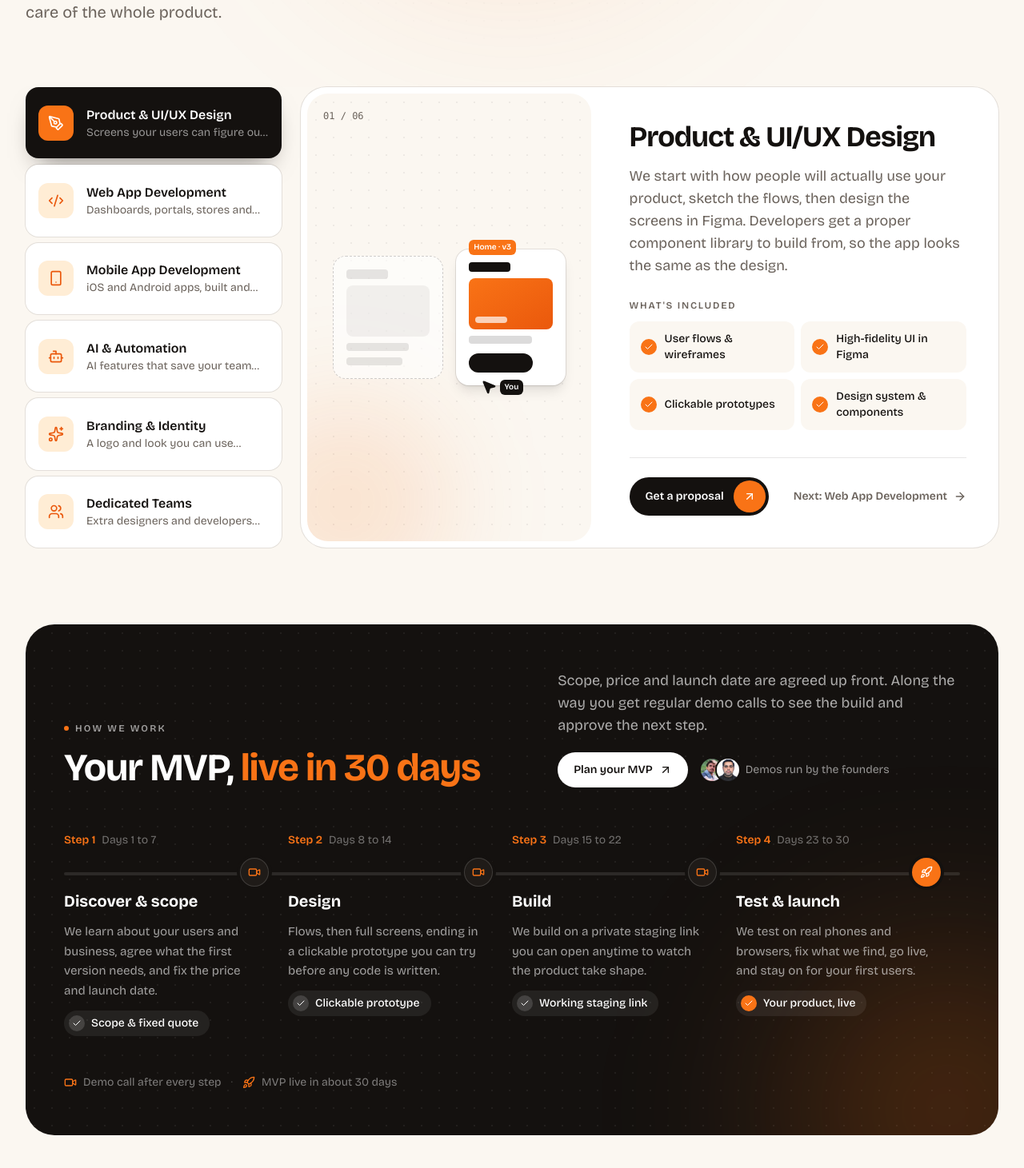
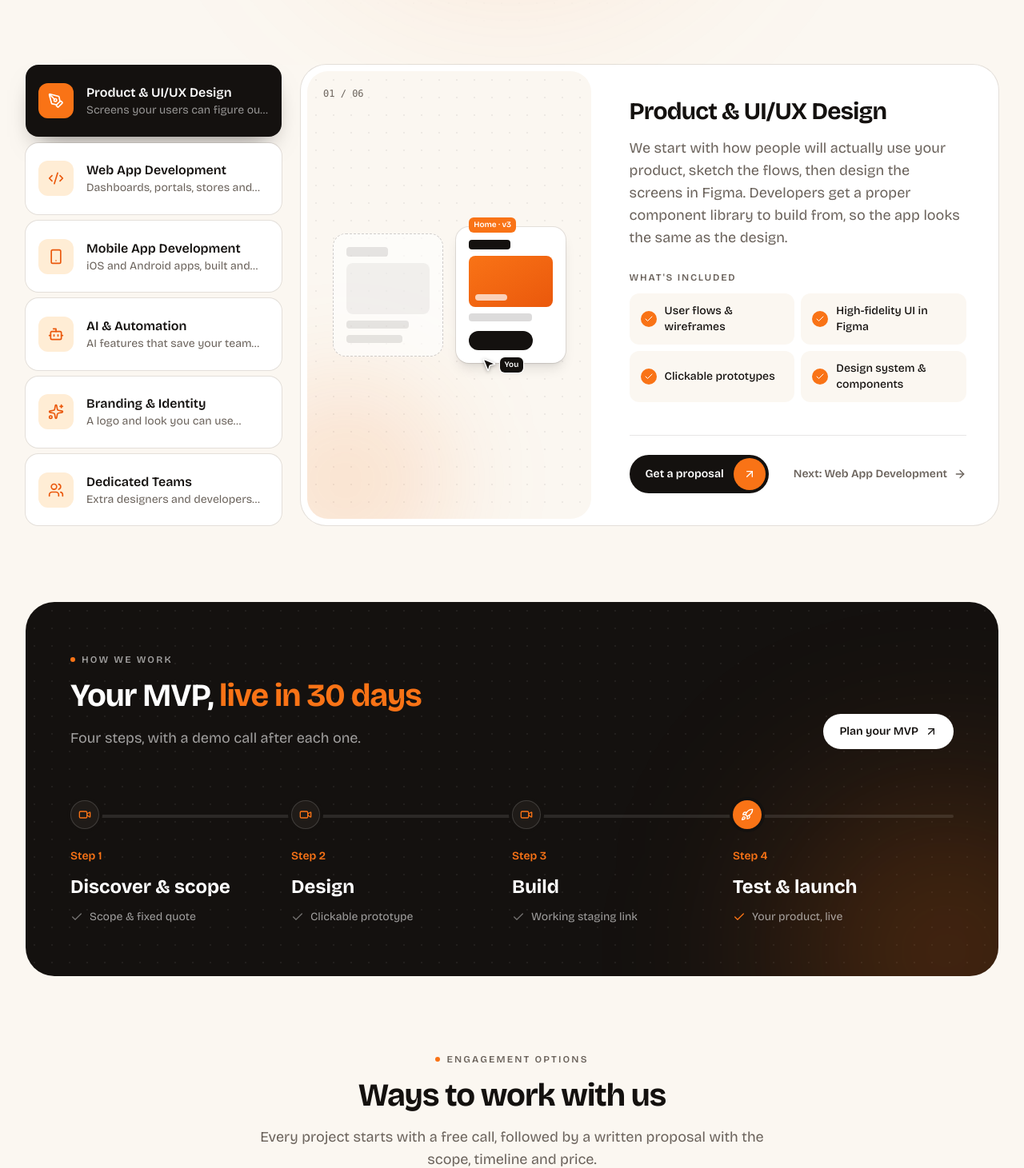
Before and after one commit to visualsX/visualsx, a Next.js app: page /services in a window 1280 px wide. Shown: the part 391-1852 px from the top of the page at 80% size. Built offline with nearby package versions, Linux system fonts and the light colour scheme.

Commit message:
refactor: update typography styles across various components for consistency

```diff
--- a/app/about/page.js
+++ b/app/about/page.js
@@ -28,7 +28,7 @@ function Step({ label, title, last = false, children }) {
         {label}
       </span>
       <div className="flex min-w-0 flex-col gap-4 pt-1.5 sm:pt-2.5">
-        <h3 className="text-2xl font-bold tracking-tight sm:text-3xl">{title}</h3>
+        <h3 className="text-xl font-bold tracking-tight sm:text-2xl">{title}</h3>
         {children}
       </div>
     </li>
@@ -53,7 +53,7 @@ export default function AboutPage() {
           {/* Statement, pinned while the timeline scrolls */}
           <div className="flex flex-col gap-6 lg:sticky lg:top-28 lg:self-start">
             <Eyebrow>Why we started</Eyebrow>
-            <p className="text-3xl leading-[1.12] font-bold tracking-tight text-balance sm:text-4xl">{story.statement}</p>
+            <p className="text-2xl leading-[1.15] font-bold tracking-tight text-balance sm:text-3xl">{story.statement}</p>
           </div>
 
           <ol className="relative">
@@ -63,7 +63,7 @@ export default function AboutPage() {
             </div>
 
             <Step label="01" title="The problem">
-              <p className="text-lg text-muted">{story.body[0]}</p>
+              <p className="text-base text-muted sm:text-lg">{story.body[0]}</p>
             </Step>
 
             <Step label="02" title="What founders told us">
@@ -81,7 +81,7 @@ export default function AboutPage() {
             </Step>
 
             <Step label="03" title="What we built">
-              <p className="text-lg text-muted">{story.body[1]}</p>
+              <p className="text-base text-muted sm:text-lg">{story.body[1]}</p>
               <ul className="grid gap-2 sm:grid-cols-2">
                 {story.pairs.map((pair) => (
                   <li key={pair.after} className="flex items-center gap-3 rounded-2xl bg-ink px-4 py-3.5 text-sm font-medium text-white">
@@ -114,11 +114,11 @@ export default function AboutPage() {
             <Step label="05" title="Today" last>
               <div className="flex flex-wrap items-center gap-x-8 gap-y-4">
                 <p>
-                  <span className="block text-5xl font-bold tracking-tight">{projects.length}</span>
+                  <span className="block text-4xl font-bold tracking-tight">{projects.length}</span>
                   <span className="text-muted">products shipped</span>
                 </p>
                 <p>
-                  <span className="block text-5xl font-bold tracking-tight">3</span>
+                  <span className="block text-4xl font-bold tracking-tight">3</span>
                   <span className="text-muted">client countries</span>
                 </p>
                 <Button href="/work" variant="outline" arrow className="sm:ml-auto">
--- a/app/contact/page.js
+++ b/app/contact/page.js
@@ -64,9 +64,13 @@ export default function ContactPage() {
               <h2 className="font-semibold">What happens next</h2>
               <ol className="mt-6 flex flex-col gap-6">
                 {nextSteps.map((step, i) => (
-                  <li key={step.title} className="flex gap-4">
-                    <span className="flex size-8 shrink-0 items-center justify-center rounded-full bg-primary text-sm font-bold text-ink">
-                      {i + 1}
+                  <li key={step.title} className="relative flex gap-4">
+                    {/* Thin connector to the next step */}
+                    {i < nextSteps.length - 1 && (
+                      <span aria-hidden className="absolute top-9 -bottom-5 left-4 w-px -translate-x-1/2 bg-line" />
+                    )}
+                    <span className="relative flex size-8 shrink-0 items-center justify-center rounded-full bg-primary-soft font-mono text-xs font-semibold text-primary-strong ring-1 ring-primary/20">
+                      {String(i + 1).padStart(2, "0")}
                     </span>
                     <span>
                       <span className="block font-semibold">{step.title}</span>
--- a/app/not-found.js
+++ b/app/not-found.js
@@ -9,7 +9,7 @@ export default function NotFound() {
     <section className="container-x flex min-h-[70vh] flex-col items-center justify-center gap-6 py-20 text-center">
       <p className="text-[9rem] leading-none font-bold tracking-tighter text-primary sm:text-[12rem]">404</p>
       <h1 className="text-3xl font-bold tracking-tight sm:text-4xl">Page not found</h1>
-      <p className="max-w-md text-lg text-muted">The page you&apos;re looking for has moved or never existed.</p>
+      <p className="max-w-md text-base text-muted sm:text-lg">The page you&apos;re looking for has moved or never existed.</p>
       <div className="mt-2 flex flex-col gap-3 sm:flex-row">
         <Button href="/" variant="dark">
           Back to home
--- a/components/sections/CTA.jsx
+++ b/components/sections/CTA.jsx
@@ -38,8 +38,8 @@ export default function CTA({
               <p className="text-sm font-semibold text-muted">You&apos;ll talk to a founder</p>
             </div>
 
-            <h2 className="text-4xl leading-[1.02] font-bold tracking-tight text-balance sm:text-6xl">{title}</h2>
-            <p className="max-w-xl text-lg text-muted">{description}</p>
+            <h2 className="text-3xl leading-[1.05] font-bold tracking-tight text-balance sm:text-5xl">{title}</h2>
+            <p className="max-w-xl text-base text-muted sm:text-lg">{description}</p>
 
             <ul className="flex flex-wrap gap-2">
               {talkingPoints.map((item) => (
--- a/components/sections/Hero.jsx
+++ b/components/sections/Hero.jsx
@@ -35,7 +35,7 @@ export default function Hero() {
             </span>
           </Link>
 
-          <h1 className="text-[clamp(2.4rem,11vw,5.75rem)] leading-[0.95] font-bold tracking-[-0.04em] lg:text-[clamp(3.5rem,5.6vw,5.5rem)]">
+          <h1 className="text-[clamp(2.25rem,10vw,4rem)] leading-[0.98] font-bold tracking-[-0.035em] lg:text-[clamp(3rem,4.6vw,4.25rem)]">
             {lines.map((line, i) => (
               <span key={line.text} className="-mb-[0.1em] block overflow-clip pb-[0.1em] whitespace-nowrap">
                 <span className="animate-rise block" style={{ animationDelay: `${120 + i * 110}ms` }}>
@@ -72,7 +72,7 @@ export default function Hero() {
             ))}
           </h1>
 
-          <p className="animate-fade-up max-w-lg text-lg text-pretty text-muted sm:text-xl" style={{ animationDelay: "450ms" }}>
+          <p className="animate-fade-up max-w-lg text-base text-pretty text-muted sm:text-lg" style={{ animationDelay: "450ms" }}>
             {site.description}
           </p>
 
@@ -226,7 +226,7 @@ function BuildScene() {
           </span>
           <span className="flex flex-col leading-tight">
             <span className="text-xs font-semibold">Demo call</span>
-            <span className="text-[10px] text-muted">Friday · 30 min</span>
+            <span className="text-[10px] text-muted">30 min · Video call</span>
           </span>
           <span className="ml-1 flex -space-x-2">
             {founders.map((f) => (
--- a/components/sections/PageHero.jsx
+++ b/components/sections/PageHero.jsx
@@ -7,8 +7,8 @@ export default function PageHero({ eyebrow, title, description, children }) {
       <div aria-hidden className="pointer-events-none absolute -top-48 left-1/2 size-[480px] -translate-x-1/2 rounded-full bg-primary/15 blur-[120px]" />
       <div className="container-x relative flex flex-col items-start gap-6 pt-12 pb-16 sm:pt-20 sm:pb-20">
         <Eyebrow>{eyebrow}</Eyebrow>
-        <h1 className="max-w-4xl text-5xl leading-[1] font-bold tracking-tight text-balance sm:text-6xl lg:text-7xl">{title}</h1>
-        {description && <p className="max-w-2xl text-lg text-pretty text-muted sm:text-xl">{description}</p>}
+        <h1 className="max-w-4xl text-4xl leading-[1.04] font-bold tracking-tight text-balance sm:text-5xl lg:text-[3.5rem]">{title}</h1>
+        {description && <p className="max-w-2xl text-base text-pretty text-muted sm:text-lg">{description}</p>}
         {children}
       </div>
     </section>
--- a/components/sections/Process.jsx
+++ b/components/sections/Process.jsx
@@ -1,57 +1,33 @@
-import Image from "next/image";
 import { Check, Rocket, Video } from "lucide-react";
 import Button from "@/components/ui/Button";
 import { Eyebrow } from "@/components/ui/SectionHeading";
-import { founders, process, site } from "@/lib/site";
+import { process, site } from "@/lib/site";
 import { cn } from "@/lib/utils";
 
 export default function Process() {
   return (
     <section id="process" className="container-x">
-      <div className="relative overflow-clip rounded-[36px] bg-ink px-5 py-12 text-white sm:px-10 sm:py-14 lg:px-12">
+      <div className="relative overflow-clip rounded-[36px] bg-ink px-5 py-12 text-white sm:px-10 sm:py-16 lg:px-14">
         <div aria-hidden className="bg-dots pointer-events-none absolute inset-0 text-white/[0.06]" />
         <div aria-hidden className="pointer-events-none absolute -right-32 -bottom-40 size-96 rounded-full bg-primary/25 blur-[120px]" />
 
         <div className="relative">
-          {/* Header: title left, intro + action right */}
-          <div className="grid gap-6 lg:grid-cols-[1.1fr_1fr] lg:items-end lg:gap-16">
+          <div className="flex flex-col items-start justify-between gap-6 md:flex-row md:items-end">
             <div className="flex flex-col gap-4">
               <Eyebrow tone="dark">How we work</Eyebrow>
-              <h2 className="text-4xl leading-[1.05] font-bold tracking-tight text-balance sm:text-5xl">
+              <h2 className="text-3xl leading-[1.08] font-bold tracking-tight text-balance sm:text-[2.5rem]">
                 Your MVP, <span className="text-primary">live in 30 days</span>
               </h2>
+              <p className="text-base text-white/60 sm:text-lg">Four steps, with a demo call after each one.</p>
             </div>
-            <div className="flex flex-col items-start gap-5">
-              <p className="text-lg text-white/65">
-                Scope, price and launch date are agreed up front. Along the way you get regular demo calls to see the build and
-                approve the next step.
-              </p>
-              <div className="flex flex-wrap items-center gap-4">
-                <Button href={site.bookingUrl} variant="light" arrow>
-                  Plan your MVP
-                </Button>
-                <span className="flex items-center gap-2 text-sm text-white/55">
-                  <span className="flex -space-x-2">
-                    {founders.map((f) => (
-                      <Image
-                        key={f.name}
-                        src={f.image}
-                        alt=""
-                        width={28}
-                        height={28}
-                        className="size-7 rounded-full object-cover ring-2 ring-ink"
-                      />
-                    ))}
-                  </span>
-                  Demos run by the founders
-                </span>
-              </div>
-            </div>
+            <Button href={site.bookingUrl} variant="light" arrow className="shrink-0">
+              Plan your MVP
+            </Button>
           </div>
 
-          <ol className="relative mt-10 grid gap-6 sm:gap-8 lg:mt-14 lg:grid-cols-4 lg:gap-0">
+          <ol className="relative mt-12 grid gap-8 lg:mt-16 lg:grid-cols-4 lg:gap-0">
             {/* Desktop rail: fills left to right as the section scrolls into view */}
-            <div aria-hidden className="absolute top-[3.125rem] right-0 left-0 hidden h-1 rounded-full bg-white/10 lg:block">
+            <div aria-hidden className="absolute top-[1.125rem] right-0 left-0 hidden h-1 rounded-full bg-white/10 lg:block">
               <div className="reveal-wipe absolute inset-0 rounded-full bg-gradient-to-r from-primary/40 via-primary to-primary" />
             </div>
             {/* Mobile rail: fills top to bottom */}
@@ -62,32 +38,24 @@ export default function Process() {
             {process.map((step, i) => {
               const last = i === process.length - 1;
               return (
-                <li key={step.week} className="relative grid grid-cols-[2.25rem_1fr] gap-x-4 lg:block lg:pr-10">
-                  {/* Week label, above the rail on desktop */}
-                  <p className="col-start-2 flex items-baseline gap-2 text-sm lg:h-8">
-                    <span className="font-semibold text-primary">{step.week}</span>
-                    <span className="text-white/40">{step.days}</span>
-                  </p>
-
-                  {/* Rail marker: a demo call closes each week, the rocket marks launch */}
+                <li key={step.week} className="relative grid grid-cols-[2.25rem_1fr] items-start gap-x-4 lg:block lg:pr-8">
+                  {/* Rail marker: a demo call after each step, the rocket marks launch */}
                   <span
                     aria-hidden
                     title={last ? "Launch" : "Demo call"}
                     className={cn(
-                      "col-start-1 row-span-2 row-start-1 flex size-9 items-center justify-center rounded-full ring-4 ring-ink lg:absolute lg:top-8 lg:right-6",
+                      "flex size-9 items-center justify-center rounded-full ring-4 ring-ink",
                       last ? "bg-primary text-white" : "border border-white/15 bg-ink-2 text-primary"
                     )}
                   >
                     {last ? <Rocket className="size-4" /> : <Video className="size-4" />}
                   </span>
 
-                  <div className="col-start-2 mt-1.5 flex flex-col gap-2.5 sm:mt-2 sm:gap-3 lg:mt-10">
-                    <h3 className="text-xl font-bold">{step.title}</h3>
-                    <p className="hidden text-sm leading-relaxed text-white/60 sm:block lg:text-[0.95rem]">{step.body}</p>
-                    <p className="flex w-fit items-center gap-2 rounded-full bg-white/[0.07] py-1.5 pr-3.5 pl-1.5 text-sm font-medium">
-                      <span className={cn("flex size-5 items-center justify-center rounded-full", last ? "bg-primary" : "bg-white/15")}>
-                        <Check aria-hidden className="size-3" />
-                      </span>
+                  <div className="flex flex-col gap-3 pt-1.5 lg:pt-6">
+                    <p className="text-sm font-semibold text-primary">{step.week}</p>
+                    <h3 className="text-xl font-bold sm:text-2xl">{step.title}</h3>
+                    <p className="flex items-center gap-2 text-sm text-white/60">
+                      <Check aria-hidden className={cn("size-4 shrink-0", last ? "text-primary" : "text-white/40")} />
                       {step.deliverable}
                     </p>
                   </div>
@@ -95,14 +63,6 @@ export default function Process() {
               );
             })}
           </ol>
-
-          <p className="mt-10 flex flex-wrap items-center gap-x-2 gap-y-1 text-sm text-white/45 lg:mt-12">
-            <Video aria-hidden className="size-4 text-primary" />
-            Demo call after every step
-            <span className="mx-1 text-white/20">·</span>
-            <Rocket aria-hidden className="size-4 text-primary" />
-            MVP live in about 30 days
-          </p>
         </div>
       </div>
     </section>
--- a/components/services/ServiceExplorer.jsx
+++ b/components/services/ServiceExplorer.jsx
@@ -122,8 +122,8 @@ export default function ServiceExplorer() {
             {/* Copy */}
             <div className="flex min-w-0 flex-col gap-7 p-6 sm:p-8 lg:p-10">
               <div className="flex flex-col gap-3">
-                <h2 className="text-3xl leading-tight font-bold tracking-tight text-balance sm:text-4xl">{service.title}</h2>
-                <p className="text-lg text-pretty text-muted">{service.description}</p>
+                <h2 className="text-2xl leading-tight font-bold tracking-tight text-balance sm:text-3xl">{service.title}</h2>
+                <p className="text-base text-pretty text-muted sm:text-lg">{service.description}</p>
               </div>
 
               <div className="flex flex-col gap-3">
--- a/components/services/ServiceVisuals.jsx
+++ b/components/services/ServiceVisuals.jsx
@@ -26,8 +26,8 @@ function DesignVisual() {
         </span>
       </div>
       <div className="absolute right-[18%] -bottom-3 flex items-center gap-1 transition-transform duration-500 group-hover:-translate-x-6 group-hover:-translate-y-4">
-        <MousePointer2 className="size-5 fill-ink text-ink" />
-        <span className="rounded-md bg-ink px-1.5 py-0.5 text-[10px] font-semibold text-white">You</span>
+        <MousePointer2 strokeWidth={1.75} className="size-5 fill-ink text-white drop-shadow-[0_1px_2px_rgb(20_17_15/0.35)]" />
+        <span className="rounded-md bg-ink px-1.5 py-0.5 text-[10px] font-semibold text-white ring-1 ring-white">You</span>
       </div>
     </div>
   );
--- a/components/ui/SectionHeading.jsx
+++ b/components/ui/SectionHeading.jsx
@@ -21,14 +21,14 @@ export default function SectionHeading({ eyebrow, title, description, align = "l
       {eyebrow && <Eyebrow tone={tone}>{eyebrow}</Eyebrow>}
       <Tag
         className={cn(
-          "text-4xl leading-[1.05] font-bold tracking-tight text-balance sm:text-5xl",
+          "text-3xl leading-[1.08] font-bold tracking-tight text-balance sm:text-[2.5rem]",
           tone === "dark" ? "text-white" : "text-foreground"
         )}
       >
         {title}
       </Tag>
       {description && (
-        <p className={cn("max-w-2xl text-lg text-pretty", tone === "dark" ? "text-white/65" : "text-muted")}>{description}</p>
+        <p className={cn("max-w-2xl text-base text-pretty sm:text-lg", tone === "dark" ? "text-white/65" : "text-muted")}>{description}</p>
       )}
     </div>
   );
```
Also changed, not shown: app/careers/page.js (+49 -21 lines).
